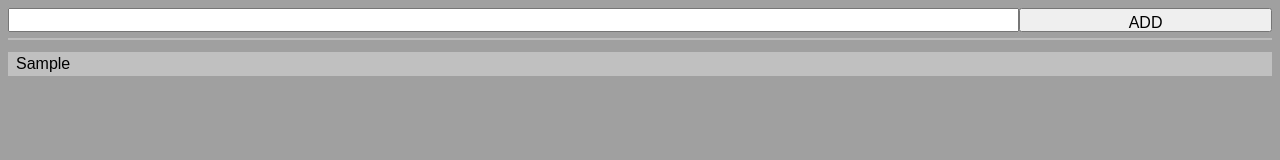
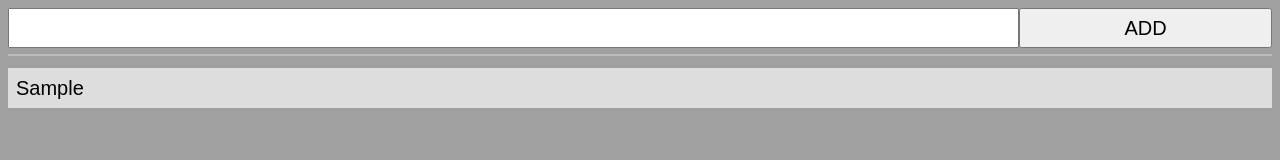
Before and after one commit to ioma8/pamec, a plain HTML site: page index.html in a window 1280 px wide. Both pictures are taken after typing "Sample" into the empty fields and a click on the button "ADD". Drawn offline with Linux system fonts and the light colour scheme.

Commit message:
Ukládání a načítání z localStorage

```diff
--- a/js/script.js
+++ b/js/script.js
@@ -1,4 +1,5 @@
 var todoItems={};
+
 function addTodo() {
 	var todoText=document.getElementById('newTodoInput').value;
 	if (todoText=='') return;
@@ -10,6 +11,7 @@ function addTodo() {
 function proccessTodo(thisElem) {
 	var todoText=thisElem.innerText;
 	todoItems[todoText]=1;
+	console.log(todoItems[todoText]);
 	redrawTodos();
 }
 
@@ -21,9 +23,13 @@ function redrawTodos() {
 		newElementHtml+='<div class="singleTodoItem" onClick="proccessTodo(this);">'+todoText+'</div>';
 	}
 	myElement.innerHTML=newElementHtml;
-	console.log(todoItems);
+
+	localStorage.savedTodoItems=JSON.stringify(todoItems);
 }
 
 window.onload = function() {
-
+	if (localStorage.savedTodoItems!=undefined) {
+		todoItems=JSON.parse(localStorage.savedTodoItems);
+		redrawTodos();
+	}
 }
--- a/style.css
+++ b/style.css
@@ -14,18 +14,18 @@ body {
 
 #todoForm #newTodoInput {
 	width: 80%;
-	height: 24px;
+	height: 40px;
 	line-height: 1;
-	font-size: 16px;
+	font-size: 20px;
 	display: inline-block;
 	vertical-align: top;
 }
 
 #todoForm #newTodoButton {
 	width: 20%;
-	height: 24px;
-	line-height: 24px;
-	font-size: 16px;
+	height: 40px;
+	line-height: 1;
+	font-size: 20px;
 	display: inline-block;
 	vertical-align: top;
 }
@@ -37,10 +37,10 @@ body {
 }
 
 #todosArea .singleTodoItem {
-	font-size: 16px;
-	height: 24px;
-	line-height: 24px;
-	background-color: #c0c0c0;
+	font-size: 20px;
+	height: 40px;
+	line-height: 40px;
+	background-color: #dddddd;
 	padding: 0 8px;
 	margin-bottom: 12px;
 }
```
